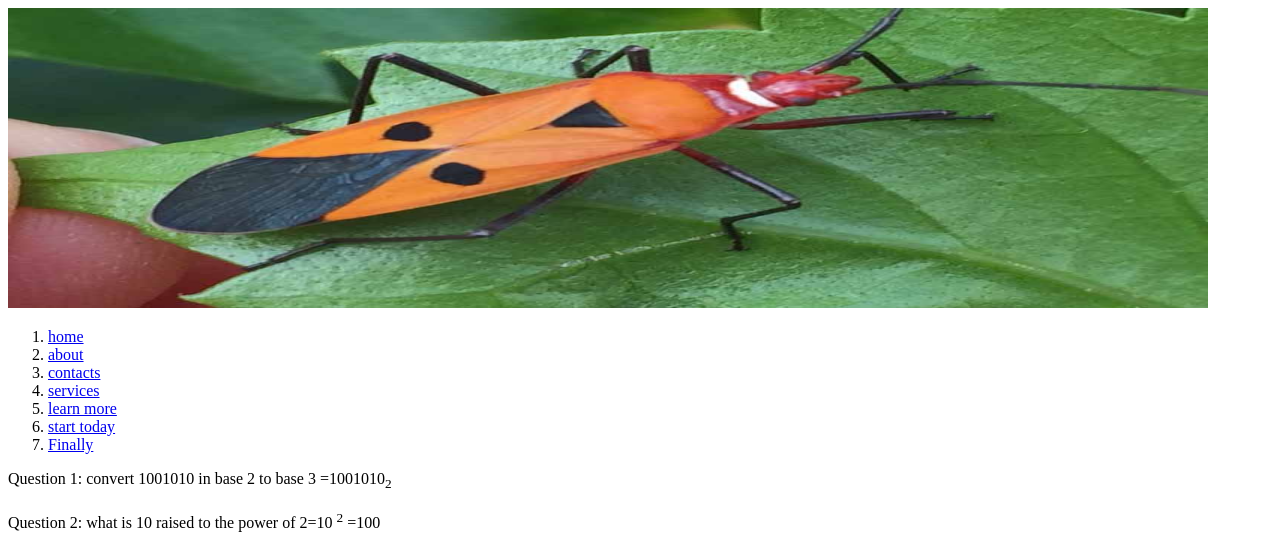
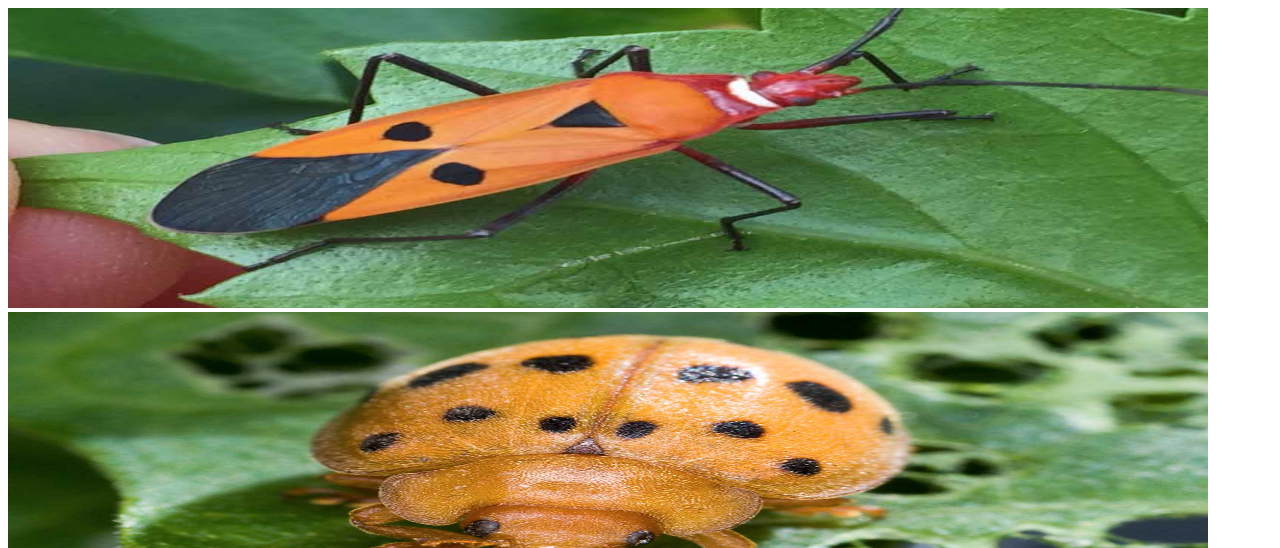
Before and after one commit to ajamu1144/html_class, a plain HTML site: page class 2.html in a window 1280 px wide. Shown: the top 548 px of the page. Drawn offline with Linux system fonts and the light colour scheme.

Commit message:
add new image

```diff
--- a/class 2.html
+++ b/class 2.html
@@ -9,6 +9,7 @@
 
 </body>
 <img src="cotton strainer.jfif" alt="this pictureis unavailable to load" width="1200" height="300">
+<img src="mexican.jpg" alt="refresh and try again" width="1200" height="300">
 
 <ol>
    <li>
```
Also changed, not shown: mexican.jpg (added).
